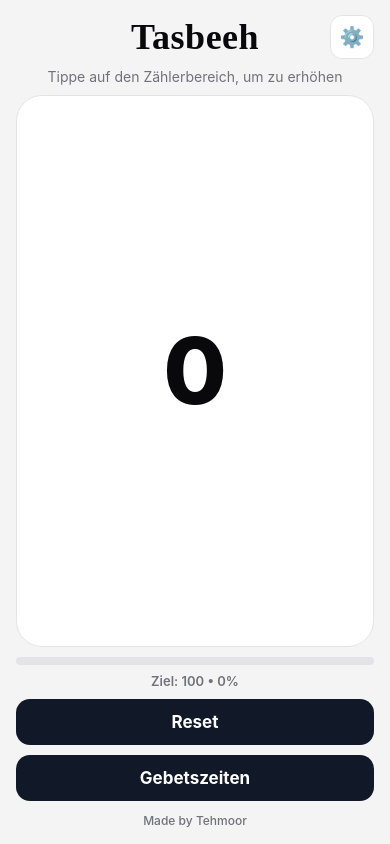
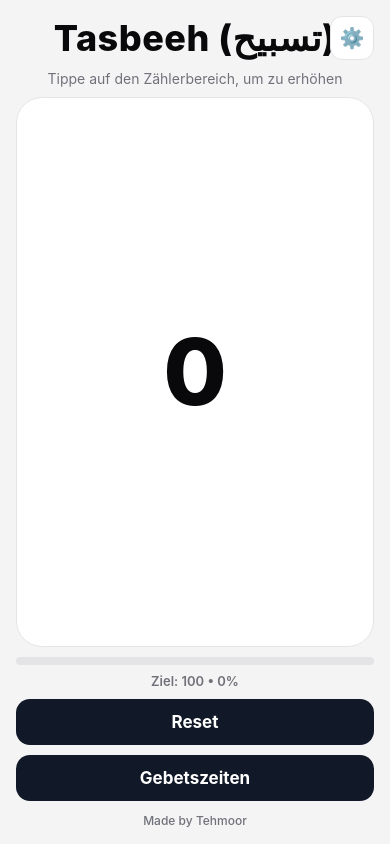
Before and after one commit to Tehmoor23/tasbeeh-app-new, a React Native app: screen / in a window 390 px wide. Built offline with nearby package versions, Linux system fonts and the light colour scheme.

Commit message:
Update App.js

```diff
--- a/App.js
+++ b/App.js
@@ -126,7 +126,7 @@ const englishDateLong = (date) => {
   }
 };
 
-const DAY_NAMES_EN = ['Sunday', 'Monday', 'Tuesday', 'Wednesday', 'Thursday', 'Friday', 'Saturday'];
+const DAY_NAMES_DE = ['Sonntag', 'Montag', 'Dienstag', 'Mittwoch', 'Donnerstag', 'Freitag', 'Samstag'];
 
 const findClosestISO = (targetISO, availableISOs) => {
   const target = parseISO(targetISO);
@@ -279,7 +279,7 @@ export default function App() {
         <StatusBar style={isDarkMode ? 'light' : 'dark'} />
         <ScrollView contentContainerStyle={styles.content} showsVerticalScrollIndicator={false}>
           <View style={[styles.dayCard, { backgroundColor: theme.card, borderColor: theme.border }]}>
-            <Text style={[styles.dayName, { color: theme.text }]}>{DAY_NAMES_EN[displayDate.getDay()]}</Text>
+            <Text style={[styles.dayName, { color: theme.text }]}>{DAY_NAMES_DE[displayDate.getDay()]}</Text>
             <Text style={[styles.dayDate, { color: theme.muted }]}>{englishDateLong(displayDate)}</Text>
 
             <View style={[styles.cityBadge, { backgroundColor: theme.chipBg }]}>
@@ -331,7 +331,7 @@ export default function App() {
       <ScrollView contentContainerStyle={styles.content} showsVerticalScrollIndicator={false}>
         <View style={styles.headerRow}>
           <View style={styles.titleWrap}>
-            <Text style={[styles.title, { color: theme.text }]}>Tasbeeh</Text>
+            <Text style={[styles.title, { color: theme.text }]}>Tasbeeh (تسبيح)</Text>
           </View>
           <Pressable
             onPress={() => setSettingsOpen(true)}
@@ -426,7 +426,7 @@ const styles = StyleSheet.create({
   content: { flexGrow: 1, padding: 16, gap: 10, paddingBottom: 16 },
   headerRow: { flexDirection: 'row', justifyContent: 'center', alignItems: 'center', position: 'relative' },
   titleWrap: { flex: 1, alignItems: 'center' },
-  title: { fontSize: 36, fontWeight: '700', textAlign: 'center', letterSpacing: 0.5, fontFamily: 'serif' },
+  title: { fontSize: 36, fontWeight: '800', textAlign: 'center', letterSpacing: 0.5 },
   settingsBtn: { position: 'absolute', right: 0, borderRadius: 12, borderWidth: 1, width: 44, height: 44, alignItems: 'center', justifyContent: 'center' },
   settingsBtnText: { fontSize: 20 },
   subtitle: { fontSize: 14, textAlign: 'center' },
```
